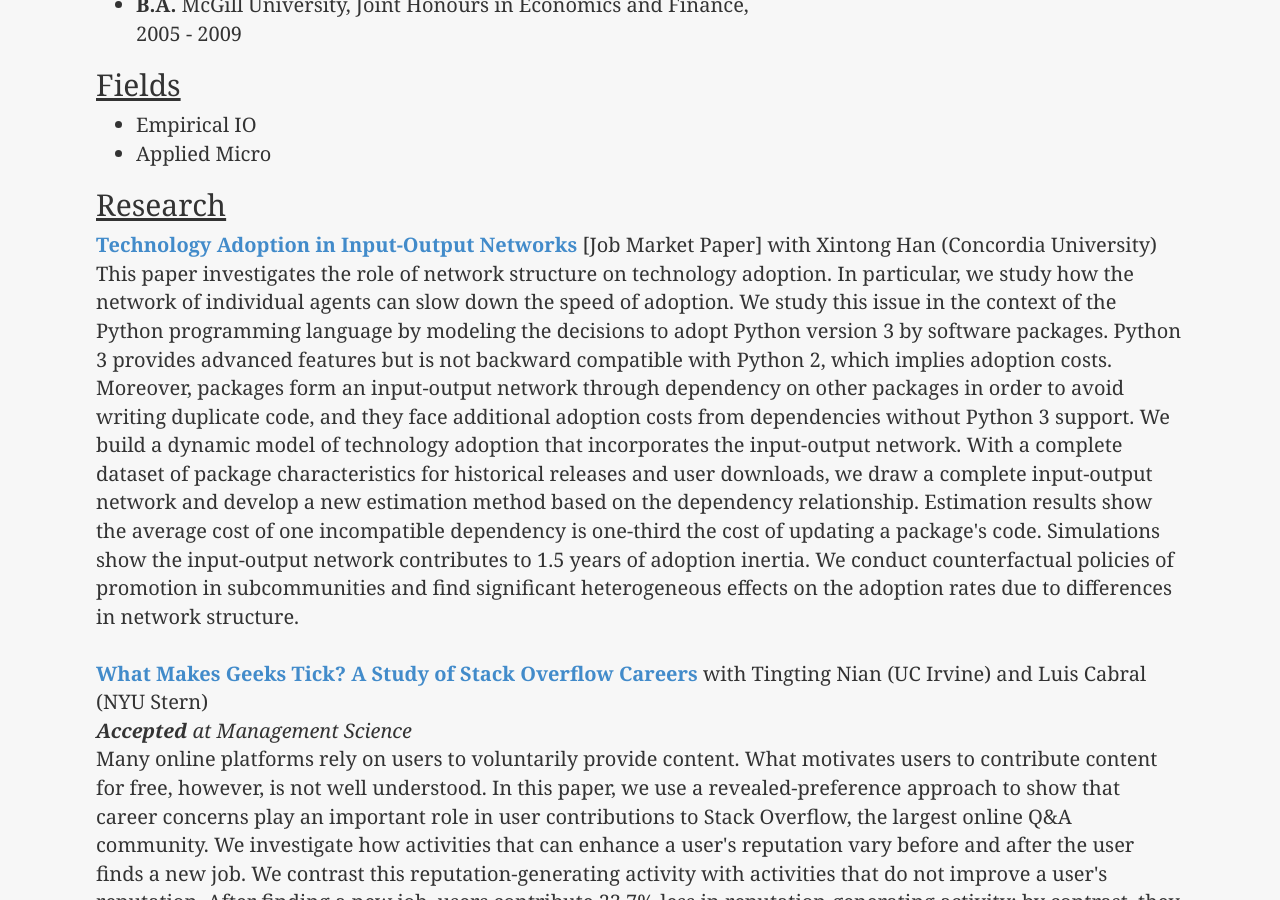
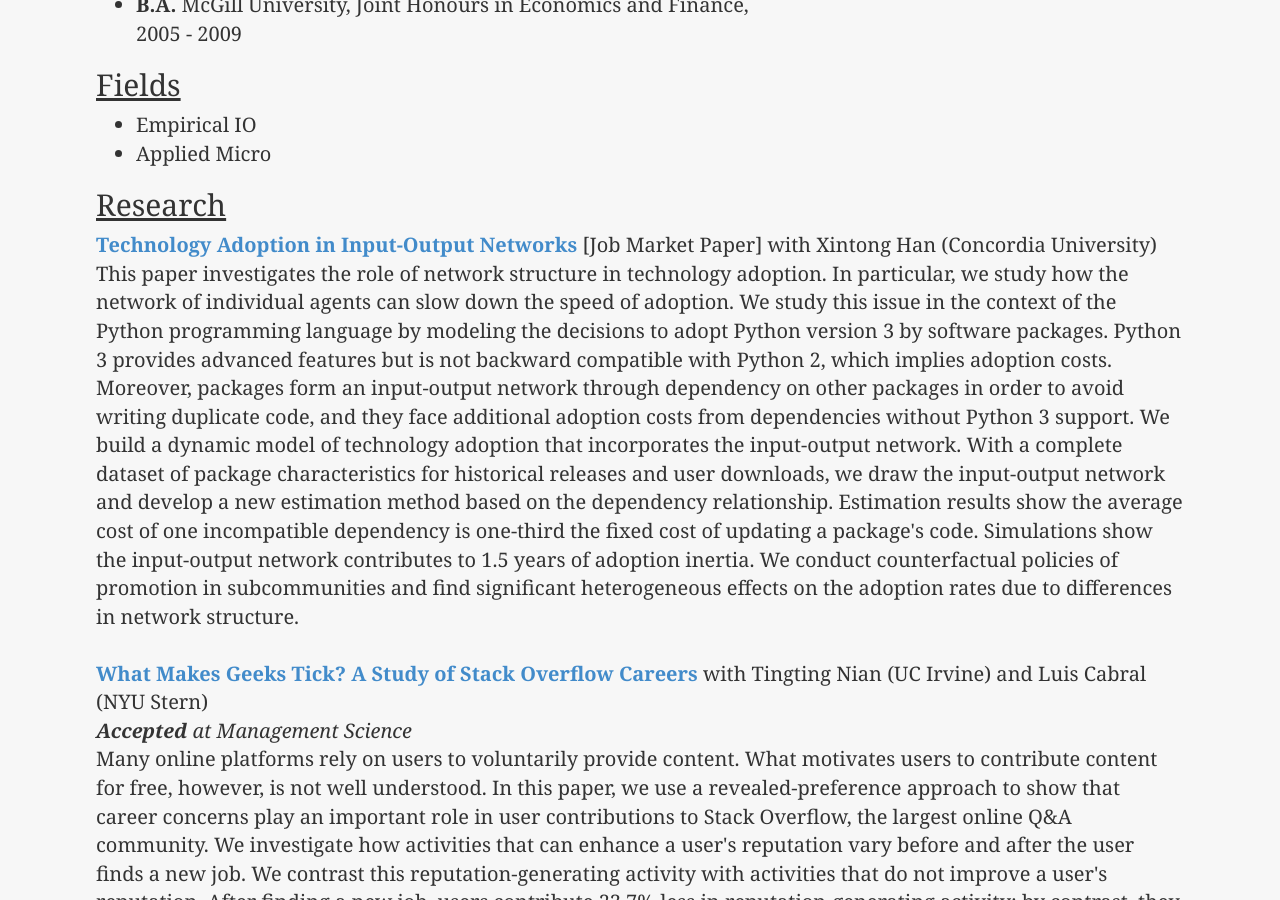
Before and after one commit to x-u/x-u.github.io, a Jekyll site: the page built from index.html, in a window 1280 px wide and 900 px high, scrolled down 771 px. Built offline with Jekyll 4.4.1, drawn with Linux system fonts in a browser that asks for light colours; the list of posts is cut into pages by our own code.

Commit message:
Initial commit

```diff
--- a/index.html
+++ b/index.html
@@ -48,7 +48,7 @@ E-mail: <A HREF="mailto:lei.xu@tse-fr.eu"><B>lei.xu@tse-fr.eu</B></A><BR>
 
 <A HREF="http://x-u.github.io/Xu_JMP.pdf"><B>Technology Adoption in Input-Output Networks</B></A> [Job Market Paper]
 with Xintong Han (Concordia University)<br>
-This paper investigates the role of network structure on technology adoption. In particular, we study how the network of individual agents can slow down the speed of adoption. We study this issue in the context of the Python programming language by modeling the decisions to adopt Python version 3 by software packages. Python 3 provides advanced features but is not backward compatible with Python 2, which implies adoption costs. Moreover, packages form an input-output network through dependency on other packages in order to avoid writing duplicate code, and they face additional adoption costs from dependencies without Python 3 support. We build a dynamic model of technology adoption that incorporates the input-output network. With a complete dataset of package characteristics for historical releases and user downloads, we draw a complete input-output network and develop a new estimation method based on the dependency relationship. Estimation results show the average cost of one incompatible dependency is one-third the cost of updating a package's code. Simulations show the input-output network contributes to 1.5 years of adoption inertia. We conduct counterfactual policies of promotion in subcommunities and find significant heterogeneous effects on the adoption rates due to differences in network structure.
+This paper investigates the role of network structure in technology adoption. In particular, we study how the network of individual agents can slow down the speed of adoption. We study this issue in the context of the Python programming language by modeling the decisions to adopt Python version 3 by software packages. Python 3 provides advanced features but is not backward compatible with Python 2, which implies adoption costs. Moreover, packages form an input-output network through dependency on other packages in order to avoid writing duplicate code, and they face additional adoption costs from dependencies without Python 3 support. We build a dynamic model of technology adoption that incorporates the input-output network. With a complete dataset of package characteristics for historical releases and user downloads, we draw the input-output network and develop a new estimation method based on the dependency relationship. Estimation results show the average cost of one incompatible dependency is one-third the fixed cost of updating a package's code. Simulations show the input-output network contributes to 1.5 years of adoption inertia. We conduct counterfactual policies of promotion in subcommunities and find significant heterogeneous effects on the adoption rates due to differences in network structure.
 
 <br><br>
 <A HREF="http://x-u.github.io/Xu_JMP_Stack_Overflow.pdf"><B>What Makes Geeks Tick? A Study of Stack Overflow Careers </B></A>with Tingting Nian (UC Irvine) and Luis Cabral (NYU Stern)<br><i> <B>Accepted</B> at Management Science</i><br>
```
Also changed, not shown: 1 other file.
